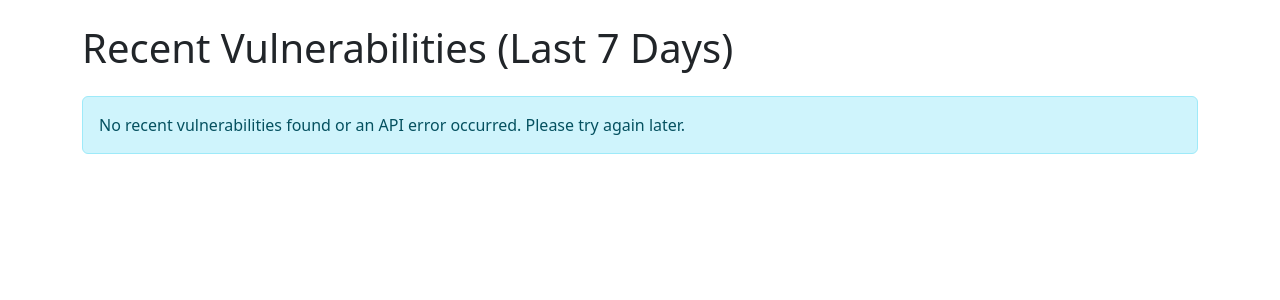
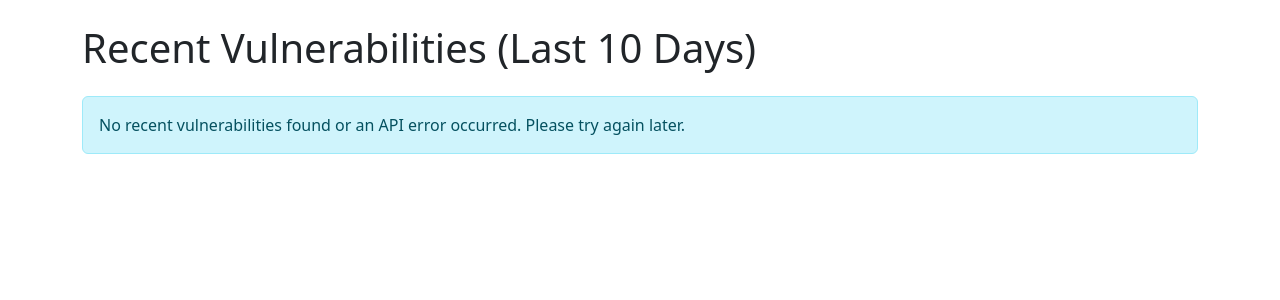
Before and after one commit to rfthgitworld/FinalProjectRifatHossain, a Django app: page / in a window 1280 px wide. Shown: the part 56-356 px from the top of the page. Run offline with Django 4.2, Linux system fonts and the light colour scheme; data that the repository does not hold is empty; some libraries are stand-ins or nearby versions.

Commit message:
Update home page to display recent vulnerabilities from the last 10 days

```diff
--- a/VulnTrackerProject/tracker/templates/tracker/home.html
+++ b/VulnTrackerProject/tracker/templates/tracker/home.html
@@ -1,7 +1,7 @@
 {% extends "base.html" %}
 
 {% block content %}
-    <h1 class="mb-4">Recent Vulnerabilities (Last 7 Days)</h1>
+    <h1 class="mb-4">Recent Vulnerabilities (Last 10 Days)</h1>
 
     {% if vulnerabilities %}
         <div class="row">
--- a/VulnTrackerProject/tracker/views.py
+++ b/VulnTrackerProject/tracker/views.py
@@ -32,7 +32,7 @@ def sync_vulnerability(vuln_data):
 
 def home_page(request):
     """Home Page – Displays the latest vulnerabilities."""
-    recent_vulns_data = fetch_recent_vulnerabilities(days=7)
+    recent_vulns_data = fetch_recent_vulnerabilities(days=10)
 
     # Sync and get local objects for watchlist checking
     vulnerabilities = []
```
